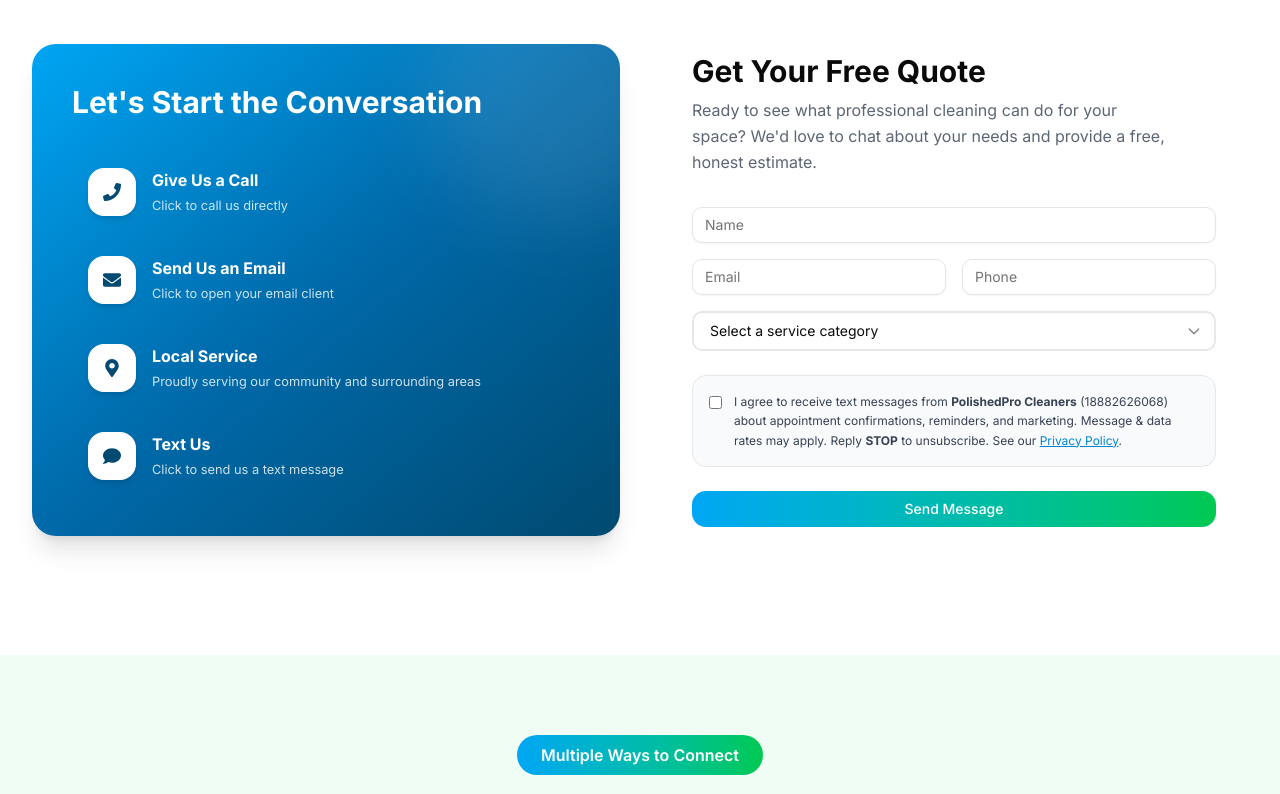
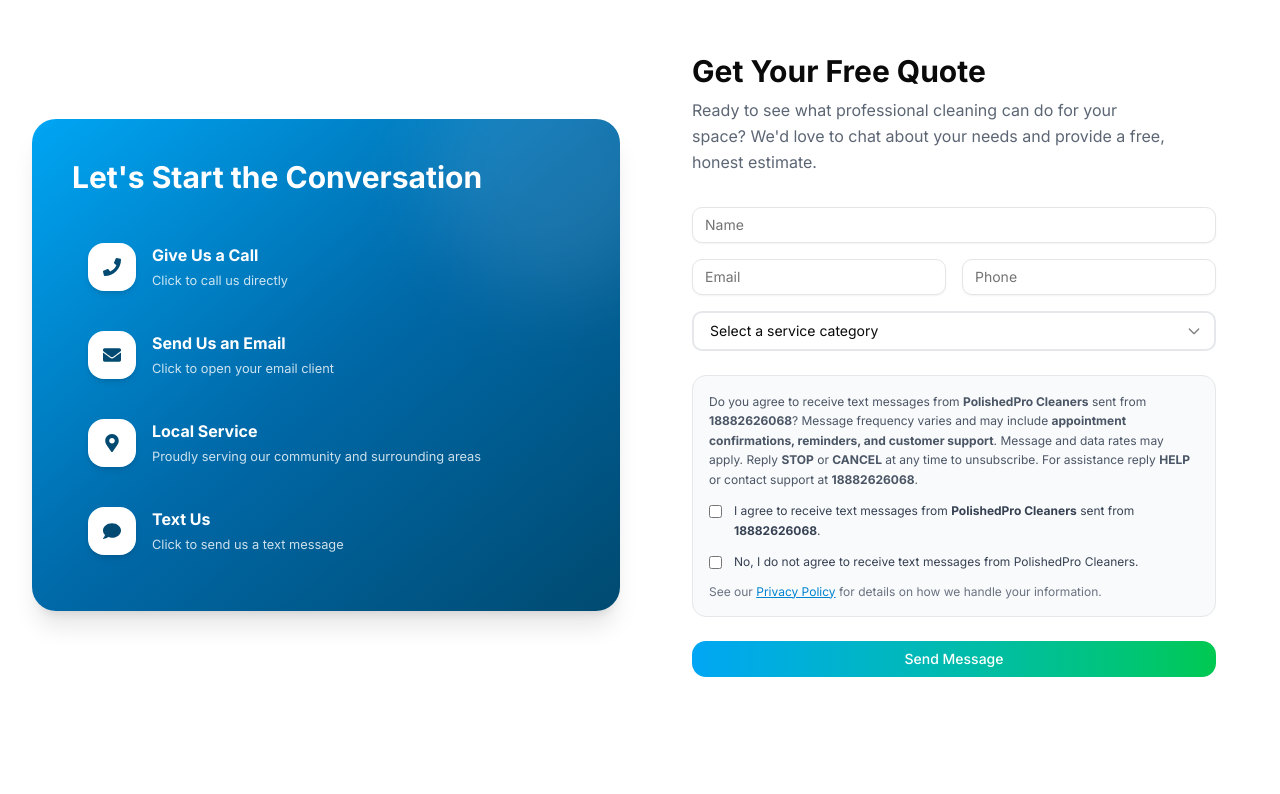
Before and after one commit to Polished-procleaner/polishedpro-next, a Next.js app: page /contact in a window 1280 px wide. Shown: the part 453-1247 px from the top of the page. Built offline with nearby package versions, Linux system fonts and the light colour scheme.

Commit message:
Fix: Yes/No checkboxes for SMS consent on all forms, revert stats

```diff
--- a/src/components/ContactForm.jsx
+++ b/src/components/ContactForm.jsx
@@ -86,12 +86,20 @@ export default function ContactForm() {
       </div>
 
       <div className="flex flex-col gap-3 p-4 bg-gray-50 rounded-xl border border-gray-200">
+        <p className="text-xs text-gray-600 leading-relaxed">
+          Do you agree to receive text messages from <strong>PolishedPro Cleaners</strong> sent from <strong>18882626068</strong>? Message frequency varies and may include <strong>appointment confirmations, reminders, and customer support</strong>. Message and data rates may apply. Reply <strong>STOP</strong> or <strong>CANCEL</strong> at any time to unsubscribe. For assistance reply <strong>HELP</strong> or contact support at <strong>18882626068</strong>.
+        </p>
         <label className="flex items-start gap-3 cursor-pointer">
           <input type="checkbox" name="smsConsent" checked={formData.smsConsent === "yes_all"} onChange={(e) => handleSmsConsent(e.target.checked ? "yes_all" : "")} className="mt-1 accent-sky-500" />
-          <span className="text-xs text-gray-700 leading-relaxed">
-            I agree to receive text messages from <strong>PolishedPro Cleaners</strong> (18882626068) about appointment confirmations, reminders, and marketing. Message &amp; data rates may apply. Reply <strong>STOP</strong> to unsubscribe. See our <a href="/privacy-policy.pdf" target="_blank" rel="noopener noreferrer" className="underline text-sky-600">Privacy Policy</a>.
-          </span>
+          <span className="text-xs text-gray-700 leading-relaxed">I agree to receive text messages from <strong>PolishedPro Cleaners</strong> sent from <strong>18882626068</strong>.</span>
         </label>
+        <label className="flex items-start gap-3 cursor-pointer">
+          <input type="checkbox" name="smsConsentNo" checked={formData.smsConsent === "no"} onChange={(e) => handleSmsConsent(e.target.checked ? "no" : "")} className="mt-1 accent-sky-500" />
+          <span className="text-xs text-gray-700 leading-relaxed">No, I do not agree to receive text messages from PolishedPro Cleaners.</span>
+        </label>
+        <p className="text-xs text-gray-500">
+          See our <a href="/privacy-policy.pdf" target="_blank" rel="noopener noreferrer" className="underline text-sky-600">Privacy Policy</a> for details on how we handle your information.
+        </p>
       </div>
 
       <Button variant="theme" type="submit" disabled={isSubmitting}>
--- a/src/components/HomeForm.jsx
+++ b/src/components/HomeForm.jsx
@@ -85,11 +85,21 @@ export default function HomeForm() {
         </select>
       </div>
 
-      <div className="bg-white/20 rounded-xl p-3 flex items-start gap-3 border border-white/30">
-        <input type="checkbox" name="smsConsent" checked={formData.smsConsent === "yes_all"} onChange={(e) => handleSmsConsent(e.target.checked ? "yes_all" : "")} className="mt-0.5 accent-sky-400 shrink-0" />
-        <span className="text-xs text-white leading-relaxed">
-          I agree to receive text messages from <strong>PolishedPro Cleaners</strong> (18882626068). Msg &amp; data rates may apply. Reply <strong>STOP</strong> to unsubscribe. <a href="/privacy-policy.pdf" target="_blank" rel="noopener noreferrer" className="underline text-white/80">Privacy Policy</a>.
-        </span>
+      <div className="bg-white/20 rounded-xl p-4 flex flex-col gap-3 border border-white/30">
+        <p className="text-xs text-white leading-relaxed">
+          Do you agree to receive text messages from <strong>PolishedPro Cleaners</strong> sent from <strong>18882626068</strong>? Message frequency varies and may include <strong>appointment confirmations, reminders, and customer support</strong>. Message and data rates may apply. Reply <strong>STOP</strong> or <strong>CANCEL</strong> at any time to unsubscribe. For assistance reply <strong>HELP</strong> or contact support at <strong>18882626068</strong>.
+        </p>
+        <label className="flex items-start gap-3 cursor-pointer">
+          <input type="checkbox" name="smsConsent" checked={formData.smsConsent === "yes_all"} onChange={(e) => handleSmsConsent(e.target.checked ? "yes_all" : "")} className="mt-1 accent-sky-400" />
+          <span className="text-xs text-white leading-relaxed">I agree to receive text messages from <strong>PolishedPro Cleaners</strong> sent from <strong>18882626068</strong>.</span>
+        </label>
+        <label className="flex items-start gap-3 cursor-pointer">
+          <input type="checkbox" name="smsConsentNo" checked={formData.smsConsent === "no"} onChange={(e) => handleSmsConsent(e.target.checked ? "no" : "")} className="mt-1 accent-sky-400" />
+          <span className="text-xs text-white leading-relaxed">No, I do not agree to receive text messages from PolishedPro Cleaners.</span>
+        </label>
+        <p className="text-xs text-white/70">
+          See our <a href="/privacy-policy.pdf" target="_blank" rel="noopener noreferrer" className="underline text-white">Privacy Policy</a> for details on how we handle your information.
+        </p>
       </div>
 
       <Button variant="theme" type="submit" disabled={isSubmitting}>
```
